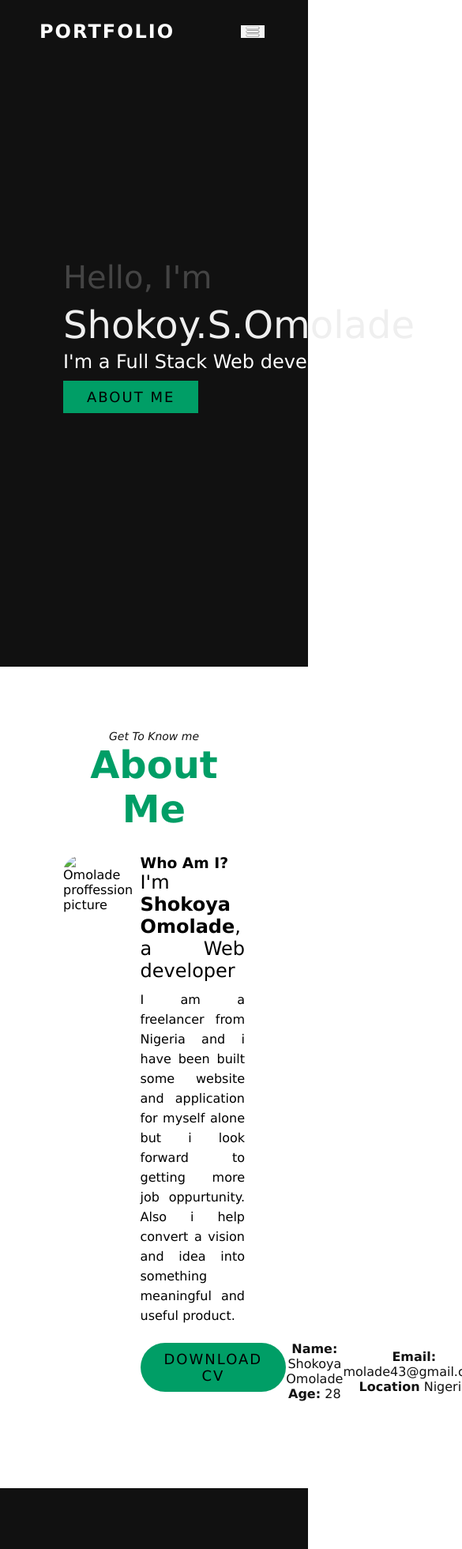
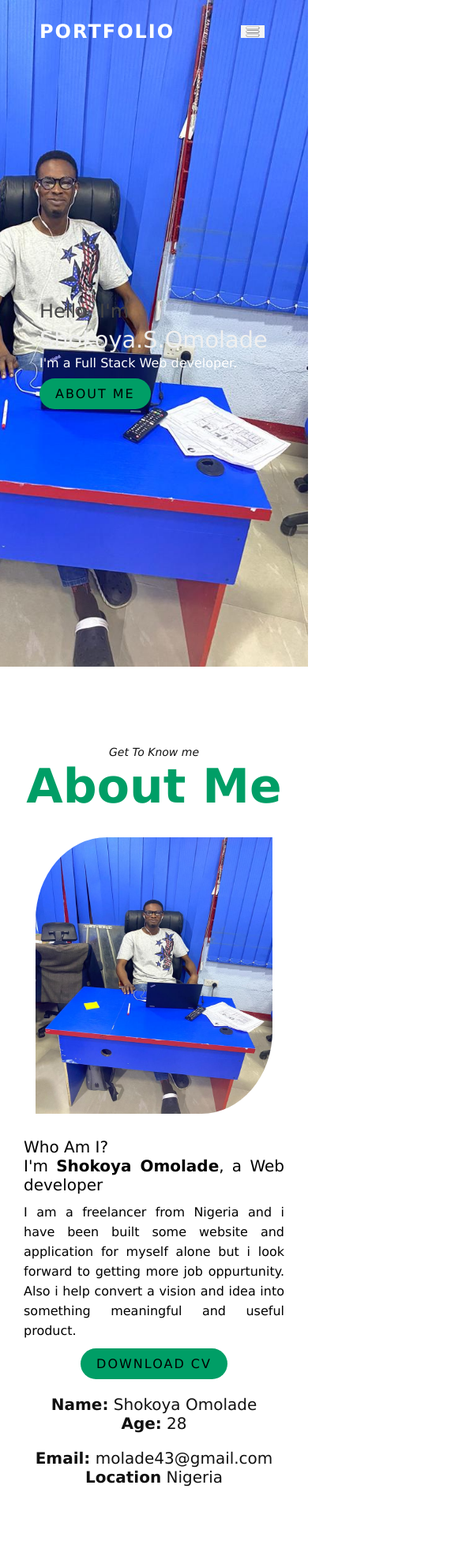
Before and after one commit to molade43/portfolio, a plain HTML site: page index.html in a window 390 px wide. Shown: the top 1961 px of the page at 79% size, 585 px wide, since content can reach past the window. Drawn offline with Linux system fonts and the light colour scheme.

Commit message:
worked on the responsiveness of the portfoilio page

```diff
--- a/index.html
+++ b/index.html
@@ -27,7 +27,7 @@
 <!-- Banner Layout -->
     <section class="banner" id="home">
         <div class="textbx">
-            <h2>Hello, I'm <br> <span>Shokoy.S.Omolade</span></h2>
+            <h2>Hello, I'm <br> <span>Shokoya.S.Omolade</span></h2>
             <h3> I'm a Full Stack Web developer.</h3>
             <a href="#about" class="btn">About Me</a>
         </div>
@@ -233,6 +233,7 @@
                         </div>
                     </div>
                 </div>
+            </div>
             <div class="formBx">
                 <form action="#" method="post">
                     <h3> Message Me</h3>
@@ -243,7 +244,6 @@
                 </form>
             </div>
         </div>
-        </div>
     </section>
 
     <!-- Footer -->
--- a/style.css
+++ b/style.css
@@ -21,8 +21,9 @@ section{
     justify-content: space-between;
     align-items: center;
     background: #111;
-    /* background: url(images/mypics1); */
+    background: url(images/me.jpg);
     background-size: cover;
+    background-repeat: no-repeat;
     background-position: right center;
 }
 
@@ -300,7 +301,7 @@ header.sticky ul li a {
     background: #111;
 }
 .formBx{
-    min-width: 60%;
+    min-width: 50%;
 }
 
 .formBx form{
@@ -484,4 +485,88 @@ footer.copyright{
     header.sticky .toggle{
         filter:invert(1)
     }
+    /* generall css */
+
+    section{
+        padding: 100px 30px;
+    }
+
+    .heading{
+        font-size: 20px;
+    }
+
+    /* banner */
+
+    .banner{
+        /* padding top 150, right 50px, 100px bottom */
+        padding: 150px 50px 100px;
+    }
+
+    .banner h2{
+        font-size: 1.5em;
+    }
+    .banner h3{
+        font-size: 1em;
+    }
+    .textBx{
+        position: relative;
+        top: 170px;
+    }
+    .btn{
+        margin-top: 10px;
+        padding: 10px 20px;
+        font-size: 16px;
+        border-radius: 50px;
+    }
+    /* about me */
+
+    .content{
+        flex-direction: column;
+    }
+    .contentBx{
+        padding: 0;
+    }
+
+    .content .w50 img{
+        display: block;
+        margin: 0 auto 30px auto;
+    }
+    .contentBx h2{
+        font-size: 20px;
+        font-weight: 300;
+    }
+    .contentBx h3{
+        font-size: 20px;
+        font-weight: 300;
+    }
 }
+
+@media (max-width: 768px){
+    .testimonial .content .testimonialBx{
+        max-width: calc(100% - 20px);
+        padding: 40px 20px;
+        margin: 30px;
+    }
+
+    .heading.bottom{
+        display: flex;
+        justify-content: space-between;
+        align-items: center;
+        flex-direction: row;
+    }
+}
+
+@media (max-width: 600px){
+    .testimonial .content .testimonialBx{
+        max-width: calc(100% - 20px);
+        padding: 40px 20px;
+        margin: 30px;
+    }
+
+    .heading.bottom{
+        display: flex;
+        justify-content: space-between;
+        align-items: center;
+        flex-direction: column;
+    }
+}
```
Also changed, not shown: images/me.jpg (added). Lines whose indentation alone changed are shown as unchanged.
